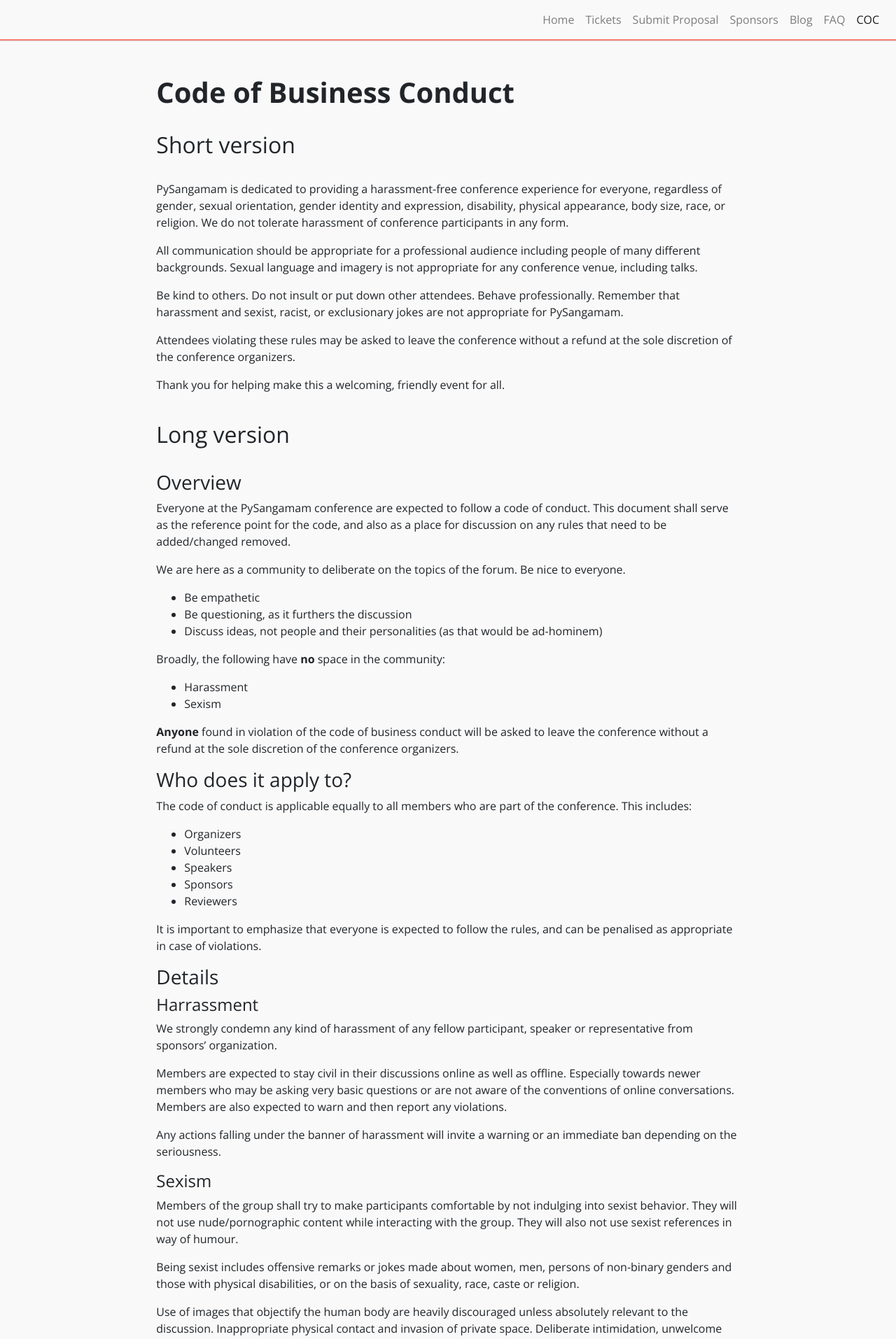
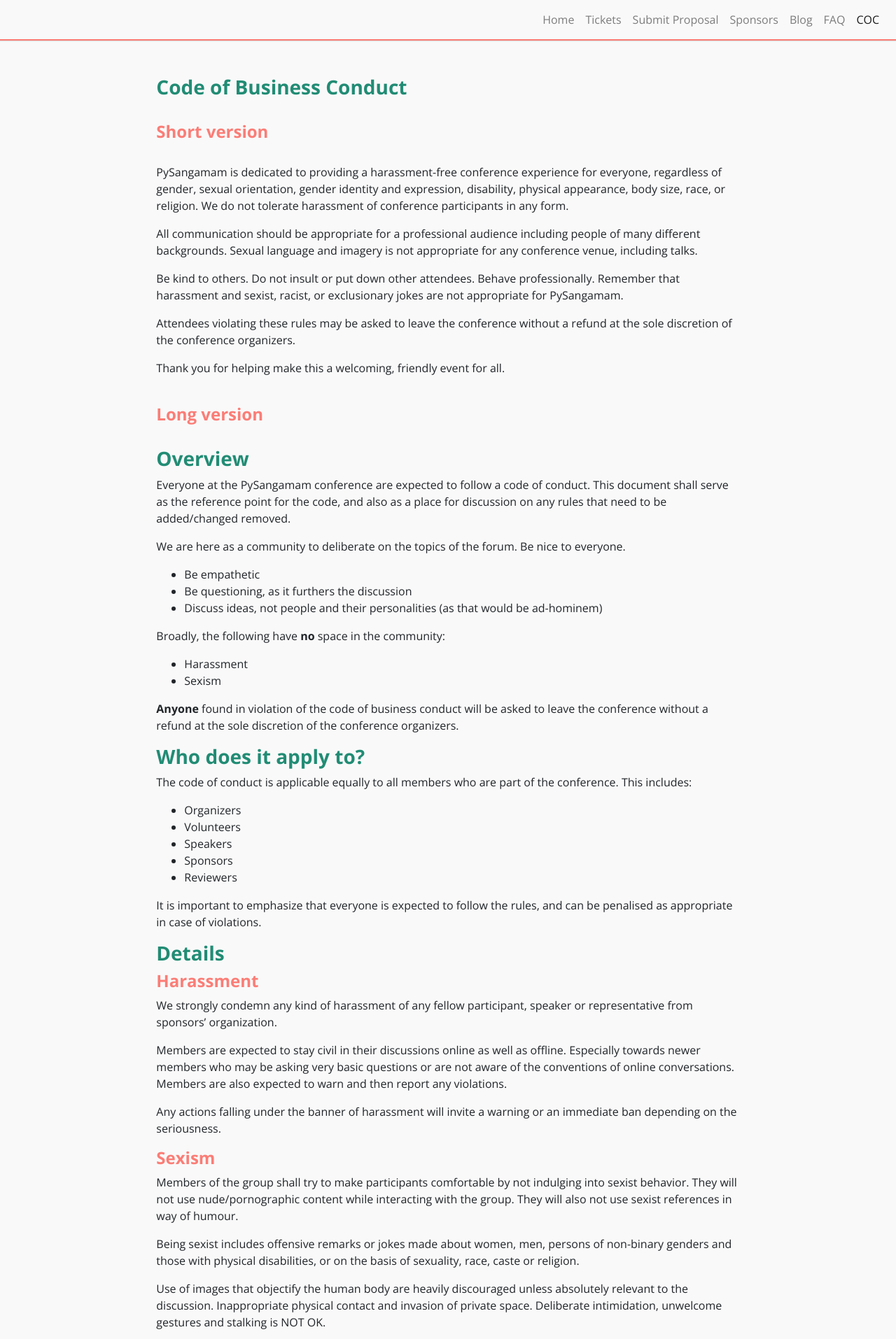
Before and after one commit to PySangamam/website, a Jekyll site: the page built from code-of-business-conduct.html, in a window 1280 px wide. Shown: the top 1914 px of the page at 70% size. Built offline with Jekyll 4.4.1, drawn with Linux system fonts in a browser that asks for light colours.

Commit message:
Make headings consistent

```diff
--- a/_includes/head.html
+++ b/_includes/head.html
@@ -30,6 +30,9 @@
   <!-- Bootstrap CSS -->
   <link rel="stylesheet" href="https://maxcdn.bootstrapcdn.com/bootstrap/4.0.0/css/bootstrap.min.css" integrity="sha384-Gn5384xqQ1aoWXA+058RXPxPg6fy4IWvTNh0E263XmFcJlSAwiGgFAW/dAiS6JXm" crossorigin="anonymous">
   <link rel="stylesheet" href="/css/pysangamam.css"/>
+  {% if page.layout == "blog" %}
+    <link rel="stylesheet" href="/css/pysangamam-blog.css"/>
+  {% endif %}
   <link href='https://fonts.googleapis.com/css?family=Open+Sans:400,700,800,400italic,300,300italic,700italic,800italic' rel='stylesheet' type='text/css'>
 
   <!-- Global site tag (gtag.js) - Google Analytics -->
--- a/_layouts/blog.html
+++ b/_layouts/blog.html
@@ -1,7 +1,6 @@
 <!DOCTYPE html>
 <html lang="en">
   {% include head.html %}
-  <link rel="stylesheet" href="/css/pysangamam-blog.css"/>
 
   <body class="open-sans-font blog-content">
     {% include navbar.html %}
--- a/code-of-business-conduct.html
+++ b/code-of-business-conduct.html
@@ -9,11 +9,11 @@
 <div class="container-fluid mar-top-50">
   <div class="row no-gutters">
     <div class="col-10 offset-1 col-md-8 offset-md-2">
-      <h1 id="code-of-business-conduct">Code of Business Conduct</h1>
+      <h3 id="code-of-business-conduct"><strong>Code of Business Conduct</strong></h3>
       <br/>
       <div class="cobc-content">
 
-        <h2 id="short-version">Short version</h2>
+        <h4 id="short-version"><strong>Short version</strong></h4>
         <br/>
         <p>PySangamam is dedicated to providing a harassment-free conference experience
           for everyone, regardless of gender, sexual orientation, gender identity and
@@ -31,9 +31,9 @@
 
         <br/>
 
-        <h2 id="long-version">Long version</h2>
+        <h4 id="long-version"><strong>Long version</strong></h4>
         <br/>
-        <h3 id="overview">Overview</h3>
+        <h3 id="overview"><strong>Overview</strong></h3>
         <p>Everyone at the PySangamam conference are expected to follow a code of conduct.
           This document shall serve as the reference point for the code, and also as a
           place for discussion on any rules that need to be added/changed removed.</p>
@@ -52,7 +52,7 @@
         <p><strong>Anyone</strong> found in violation of the code of business conduct will be asked to
           leave the conference without a refund at the sole discretion of the conference
           organizers.</p>
-        <h3 id="who-does-it-apply-to-">Who does it apply to?</h3>
+        <h3 id="who-does-it-apply-to-"><strong>Who does it apply to?</strong></h3>
         <p>The code of conduct is applicable equally to all members who are part of the
           conference. This includes: </p>
         <ul>
@@ -64,8 +64,8 @@
         </ul>
         <p>It is important to emphasize that everyone is expected to follow the rules, and
           can be penalised as appropriate in case of violations.</p>
-        <h3 id="details">Details</h3>
-        <h4 id="harrassment">Harrassment</h4>
+        <h3 id="details"><strong>Details</strong></h3>
+        <h4 id="harassment"><strong>Harassment</strong></h4>
         <p>We strongly condemn any kind of harassment of any fellow participant, speaker
           or representative from sponsors’ organization.</p>
         <p>Members are expected to stay civil in their discussions online as well as
@@ -74,7 +74,7 @@
           are also expected to warn and then report any violations.</p>
         <p>Any actions falling under the banner of harassment will invite a warning or an
           immediate ban depending on the seriousness.</p>
-        <h4 id="sexism">Sexism</h4>
+        <h4 id="sexism"><strong>Sexism</strong></h4>
         <p>Members of the group shall try to make participants comfortable by not
           indulging into sexist behavior. They will not use nude/pornographic content
           while interacting with the group. They will also not use sexist references in
@@ -89,20 +89,21 @@
         <p>Any activities as highlighted above or anything that falls into the same bag
           will not be encouraged and such actions will invite a warning and a subsequent
           ban from the group.</p>
-        <h4 id="piracy-or-spam">Piracy or Spam</h4>
+        <h4 id="piracy-or-spam"><strong>Piracy or Spam</strong></h4>
         <p>Members shall not share any pirated content in online or offline discussions.
           This includes pirated copies of books, educational videos, software and
           torrent link to them. Any such content will be removed by moderators without
           warning.</p>
         <br/>
-        <h3 id="reporting-violations">Reporting Violations</h3>
+        <h3 id="reporting-violations"><strong>Reporting Violations</strong></h3>
         <p>Please report in confidence by sending an SMS to +91 9940694149. SMSes are
           received by PySangamam Organizers who can address this quickly. Violators,
           regardless of their standing, may be expelled from the forum, without a refund
           (where payment was applicable), and reported to the authorities.</p>
         <br/>
         <hr/>
-        <h2 id="license">License</h2>
+        <br>
+        <h3 id="license"><strong>License</strong></h3>
         <p>This Code of Conduct was forked with modification from the <a href="https://github.com/chennai-js/code-of-conduct/blob/master/README.md">Chennai-JS Code of
             Conduct</a>
           and the <a href="https://jsfoo.in/code-of-conduct/">HasGeek Code of Conduct</a> which was
--- a/css/pysangamam.css
+++ b/css/pysangamam.css
@@ -22,6 +22,15 @@
 
 h1 {
   font-weight: bold;
+}
+
+h3 {
+  color: #218c74;
+  text-align: left;
+}
+
+h4 {
+  color: #fb7d76;
 }
 
 .container-invert {
```
Also changed, not shown: credits.html (+5 -8 lines), faq.html (+14 -14 lines).
